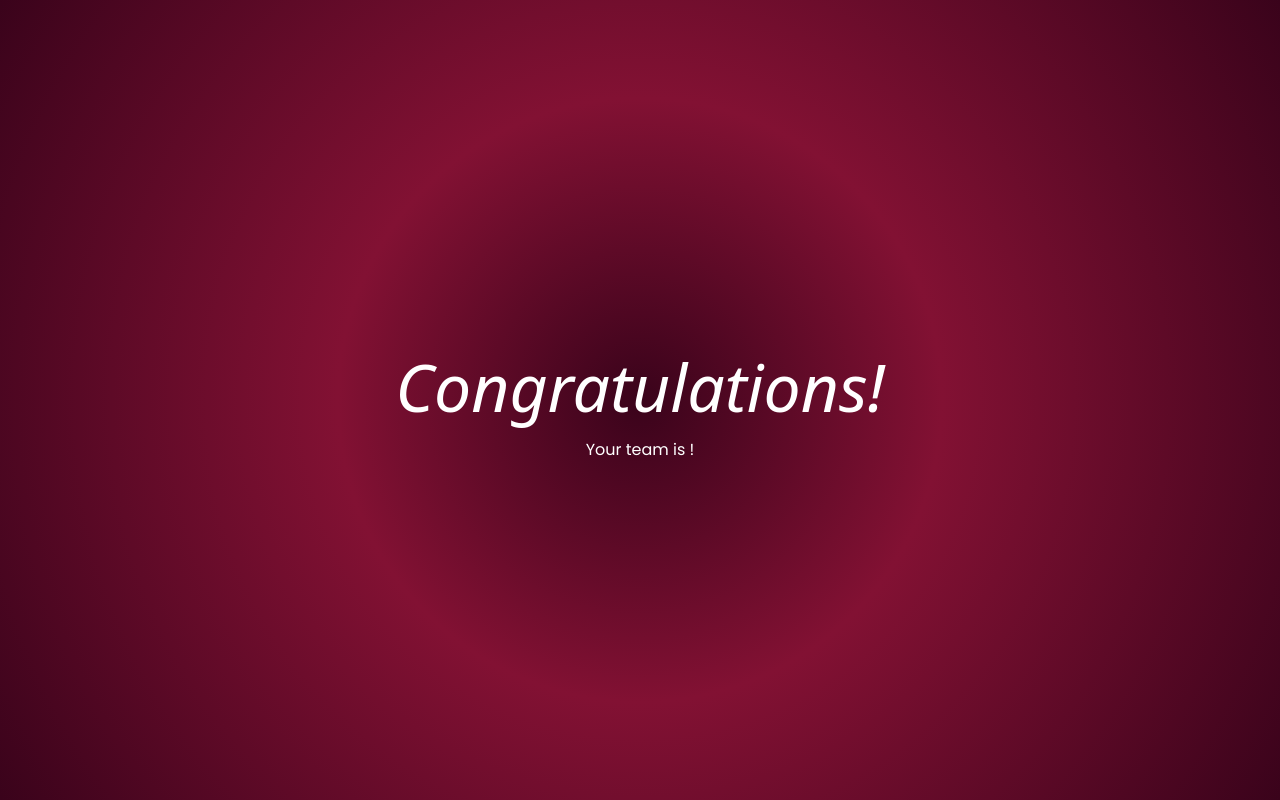
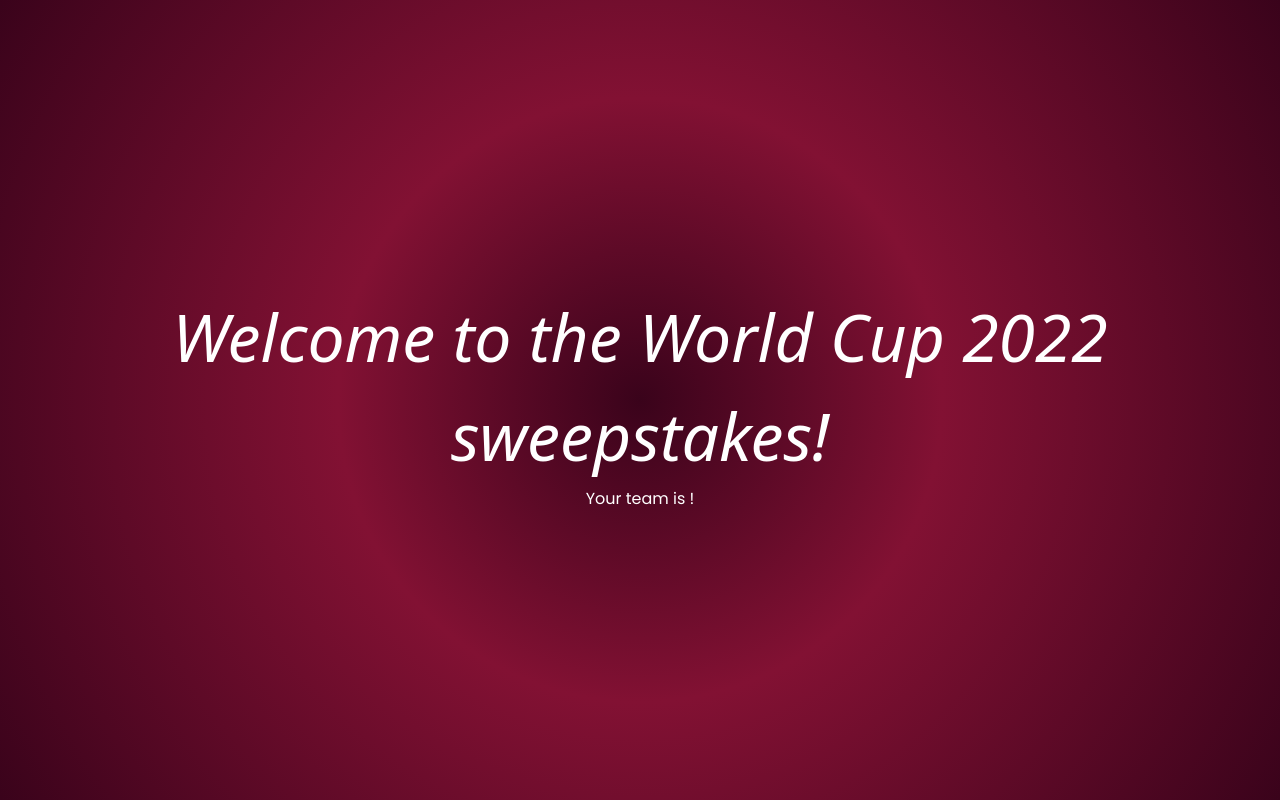
Before and after one commit to chowieuk/sweepstakes-app, a React (Create React App) app: page /home in a window 1280 px wide. Built offline with nearby package versions, Linux system fonts and the light colour scheme; no server answers.

Commit message:
MVP complete

```diff
--- a/src/pages/HomepageLoggedOn.js
+++ b/src/pages/HomepageLoggedOn.js
@@ -34,7 +34,7 @@ getUserData()
     <>
       <div className="post-reg-container">
         <div className="post-reg-container-row1">
-          <div className="post-reg-text">Congratulations!</div>
+          <div className="post-reg-text">Welcome to the World Cup 2022 sweepstakes!</div>
         </div>
         <div className="post-reg-container-row2">
           <div className="post-reg-message">
```
